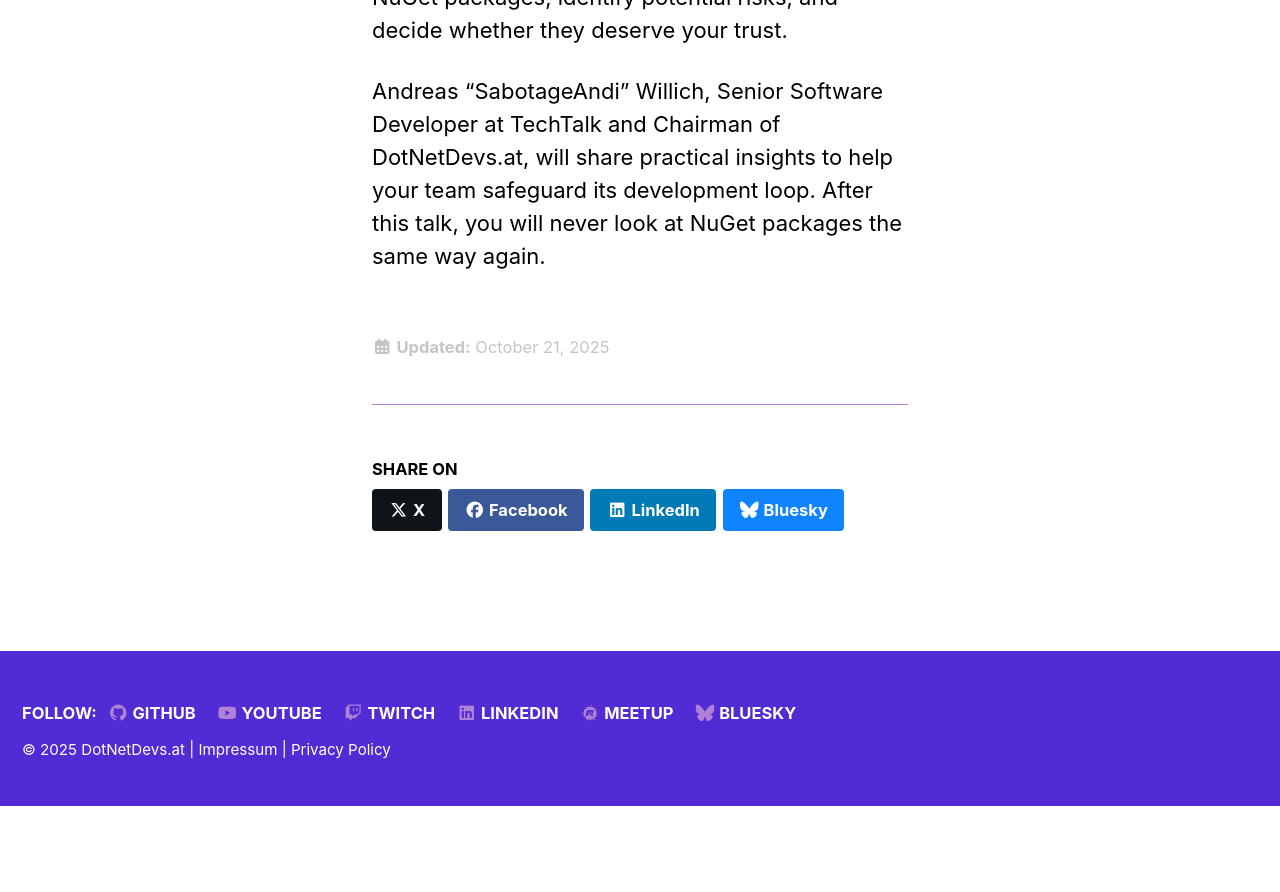
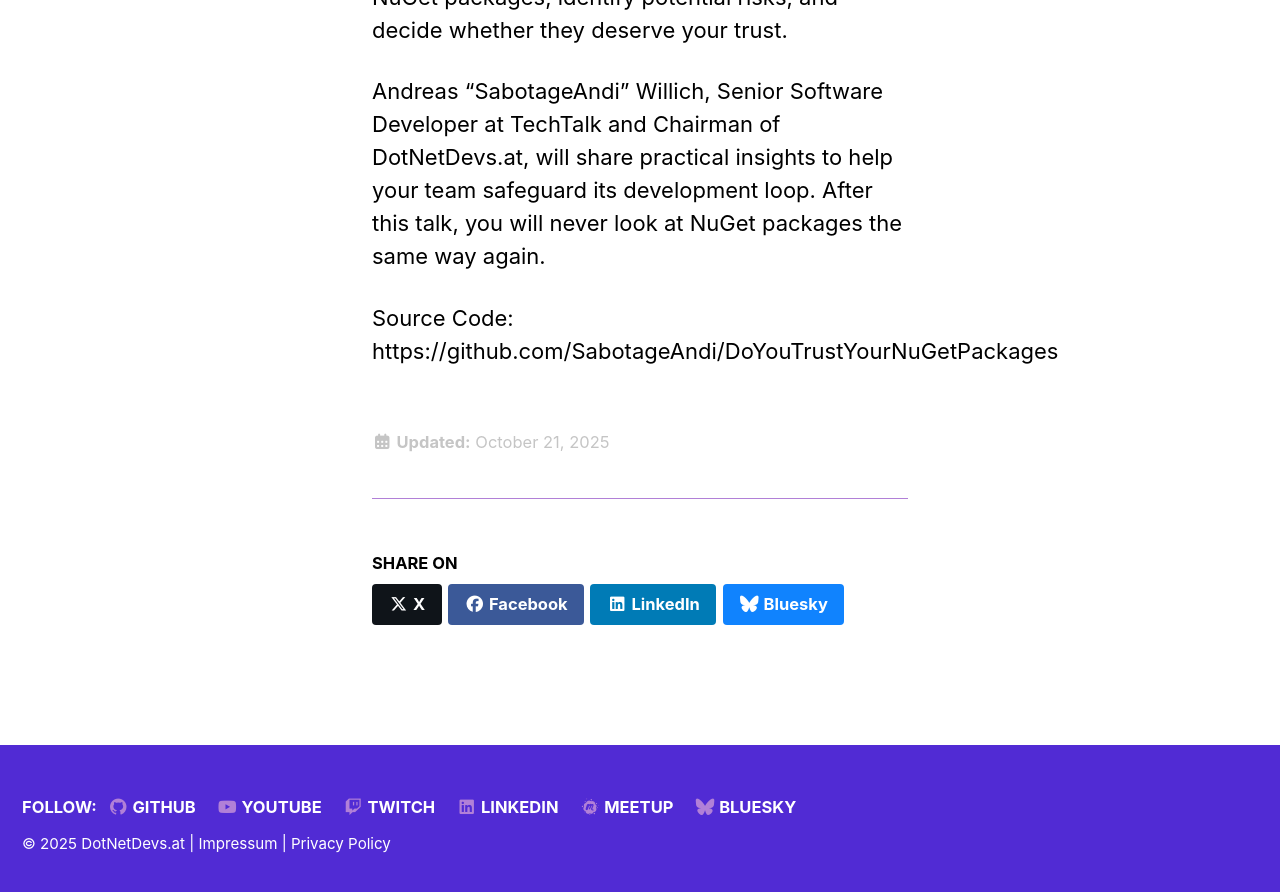
Before and after one commit to dotnetdevsaustria/dotnetdevsaustria.github.io, a Jekyll site: the page built from _events/2025-10-21.md, in a window 1280 px wide and 900 px high, scrolled down 1452 px. Shown: the top 892 px of the window. Built offline with Jekyll 4.4.1, drawn with Linux system fonts in a browser that asks for light colours; cached includes are drawn as plain includes; before the commit the page ends 2258 px from its top, so only the background shows below that.

Commit message:
Add source code link to 2025-10-21 event
Added source code link for NuGet packages talk.

```diff
--- a/_events/2025-10-21.md
+++ b/_events/2025-10-21.md
@@ -17,5 +17,7 @@
     In this talk, you’ll learn how to critically evaluate NuGet packages, identify potential risks, and decide whether they deserve your trust.
 
     Andreas "SabotageAndi" Willich, Senior Software Developer at TechTalk and Chairman of DotNetDevs.at, will share practical insights to help your team safeguard its development loop. After this talk, you will never look at NuGet packages the same way again.
+
+    Source Code: https://github.com/SabotageAndi/DoYouTrustYourNuGetPackages
 public: true
 ---
```
